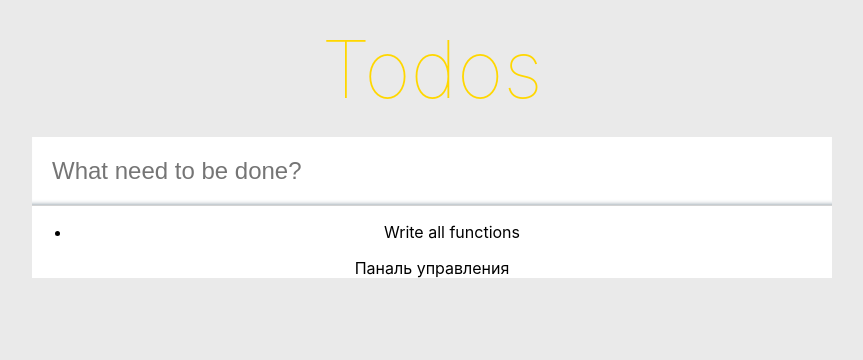
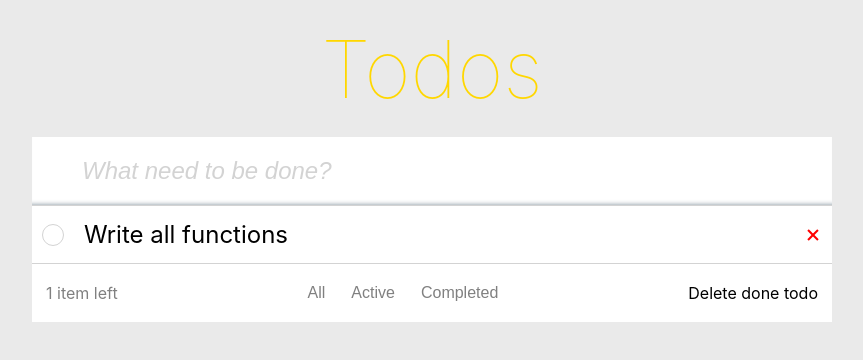
Before and after one commit to Magusest/mindbox_todos, a React (Create React App) app: page / in a window 1280 px wide. Shown: the top 360 px of the page, without its empty margins (208-1071 px from the left). Built offline with nearby package versions, Linux system fonts and the light colour scheme.

Commit message:
Add control bar

```diff
--- a/package.json
+++ b/package.json
@@ -10,6 +10,7 @@
     "@types/node": "^16.18.48",
     "@types/react": "^18.2.21",
     "@types/react-dom": "^18.2.7",
+    "nanoid": "^4.0.2",
     "react": "^18.2.0",
     "react-dom": "^18.2.0",
     "react-scripts": "5.0.1",
--- /dev/null
+++ b/src/components/controlBar/controlBar.module.scss
@@ -0,0 +1,36 @@
+.controlBar {
+    display: flex;
+    justify-content: space-between;
+    align-items: center;
+    padding: 14px;
+
+    .counter {
+        margin: 0;
+        color: #808080;
+        font-size: 16px;
+    }
+
+    .filters {
+        list-style: none;
+        margin: 0;
+        padding: 0;
+        display: flex;
+        gap: 14px;
+
+        button {
+            color: #808080;
+            font-size: 16px;
+            text-transform: capitalize;
+            padding: 6px;
+            background-color: transparent;
+            border: none;
+            cursor: pointer;
+            transition: 0.5s;
+            // border:   1px solid #ffd700;
+        }
+
+        button:hover {
+            text-shadow: #ffd700 1px 0 10px;
+        }
+    }
+}
--- /dev/null
+++ b/src/components/controlBar/controlBar.tsx
@@ -0,0 +1,38 @@
+import { todoType } from "../../types/todoType";
+import { filters } from "../../utils/const";
+import { plural } from "../../utils/plural"
+import styles from './controlBar.module.scss'
+
+type Props = {
+    todos: todoType[];
+    changeFilter: (filter: string) => void;
+}
+
+function getItemsCoutText(count: number) {
+    const pluralRules = plural.select(count);
+    switch(pluralRules) {
+        case 'one':
+            return `${count} item left`
+        default:
+            return `${count} items left`
+    }
+}
+
+export default function ControlBar({todos, changeFilter}: Props) {
+    const itemCountText = getItemsCoutText(todos.length)
+
+    return(
+        <div className={styles.controlBar}>
+            <p className={styles.counter}>{itemCountText}</p>
+            <ul className={styles.filters}>
+                {filters.map(
+                    filter =>
+                        <li key={filter}>
+                            <button onClick={() => changeFilter(filter)}>{filter}</button>
+                        </li>
+                )}
+            </ul>
+            <div>Delete done todo</div>
+        </div>
+    )
+}
--- a/src/components/main/main.tsx
+++ b/src/components/main/main.tsx
@@ -2,31 +2,64 @@ import { useState } from "react"
 import { todoMocks } from "../../mocks/todoMocks"
 import { todoType } from "../../types/todoType"
 import TodoForm from "../todoForm/todoForm";
+import TodosList from "../todosList/todosList";
+import { nanoid } from 'nanoid'
 import styles from './main.module.scss'
+import ControlBar from "../controlBar/controlBar";
+import { filters } from "../../utils/const";
 
 export default function Main() {
     const [todos, setTodos] = useState<todoType[]>(todoMocks);
+    const [activeFilter, setActiveFilter] = useState(filters[0]);
 
     const addTodo = (todo: string) => {
         setTodos([
             ...todos,
-            {id: '2', content: todo, isDone: false}
+            {id: nanoid(), content: todo, isComplete: false}
         ])
+    };
+
+    const deleteTodo = (id: string) => {
+        setTodos(
+            todos.filter(todo => todo.id !== id)
+        )
+    };
+
+    const toggleIsDone = (id: string) => {
+        setTodos(
+            todos.map((todo) =>
+                todo.id === id ? {...todo, isComplete: !todo.isComplete} : todo
+            )
+        )
+    };
+
+    const changeFilter = (filter: string) => {
+        setActiveFilter(filter)
+        console.log(activeFilter)
+        switch(activeFilter) {
+            case 'active':
+                const activeTodos = setTodos(todos.filter(todo => todo.isComplete === false))
+                return activeTodos
+            case 'completed':
+                const completedTodos = setTodos(todos.filter(todo => todo.isComplete !== false))
+                return completedTodos
+            default:
+                return todos
+        }
     }
 
     return(
         <main className={styles.main}>
-            <TodoForm addTodo={addTodo}/>
-            <div>
-                <ul>
-                    {todos.map((todo) => (
-                        <li key={todo.id}>
-                            <p>{todo.content}</p>
-                        </li>
-                    ))}
-                </ul>
-            </div>
-            <div>Паналь управления</div>
+            <TodoForm
+                addTodo={addTodo}
+            />
+            <TodosList
+                todos={todos}
+                toggleIsDone={toggleIsDone}
+                deleteTodo={deleteTodo}
+                activeFilter={activeFilter}
+            />
+            <ControlBar todos={todos} changeFilter={changeFilter}/>
         </main>
     )
 }
--- a/src/components/todoForm/todoForm.module.scss
+++ b/src/components/todoForm/todoForm.module.scss
@@ -5,6 +5,7 @@
         box-sizing: border-box;
         width: 100%;
         padding: 20px;
+        padding-left: 50px;
         border: none;
         border-bottom: 1px solid #d3d3d3;
         box-shadow: 0px -5px 5px -5px rgba(34, 60, 80, 0.6) inset;
@@ -12,6 +13,11 @@
         outline: none;
         transition: 0.5s;
 
+        &::placeholder {
+            color: #d3d3d3;
+            font-style: italic;
+        }
+
         &:hover,
         &:focus {
             box-shadow: 0px -9px 5px -5px rgba(34, 60, 80, 0.6) inset;
--- /dev/null
+++ b/src/components/todosList/todosList.module.scss
@@ -0,0 +1,98 @@
+.todosList {
+    list-style: none;
+    text-align: left;
+    margin: 0;
+    padding: 0;
+}
+
+.todoItem {
+    display: flex;
+    align-items: center;
+    gap: 20px;
+    padding: 14px 10px;
+    border-bottom: 1px solid #d3d3d3;
+    cursor: pointer;
+    transition: 0.5s;
+
+    p {
+        margin: 0;
+        font-size: 24px;
+    }
+
+    .customCheckbox {
+        position: relative;
+        min-width: 20px;
+        min-height: 20px;
+        border: 1px solid #d3d3d3;
+        border-radius: 50%;
+        transition: 0.5s;
+
+        &:hover {
+            box-shadow: 0px 0px 10px 2px rgb(211, 211, 211, 0.9);
+        }
+    }
+
+    .deleteButton {
+        position: relative;
+        margin-left: auto;
+        min-width: 20px;
+        min-height: 20px;
+        border-radius: 50%;
+        transition: 0.5s;
+
+        &::before,
+        &::after {
+            position: absolute;
+            content: "";
+            top: 47%;
+            left: 18%;
+            transform: translate(-50%, -50%);
+            min-width: 14px;
+            min-height: 2px;
+            background-color: #ff0000;
+        }
+
+        &::before {
+            transform: rotate(45deg);
+        }
+
+        &::after {
+            transform: rotate(-45deg);
+        }
+
+        &:hover {
+            box-shadow: 0px 0px 10px 2px rgb(255, 0, 0, 0.5) inset;
+        }
+    }
+
+    &:hover {
+        box-shadow: 0px -5px 5px -5px rgba(34, 60, 80, 0.6) inset;
+    }
+}
+
+.doneTodoItem {
+    p {
+        text-decoration-line: line-through;
+        color: #d3d3d3;
+    }
+
+    .customCheckbox {
+        border-color: #008000;
+
+        &::after {
+            position: absolute;
+            top: 50%;
+            left: 50%;
+            transform: translate(-50%, -50%) rotate(45deg);
+            content: "";
+            width: 5px;
+            height: 10px;
+            border-right: 2px solid #008000;
+            border-bottom: 2px solid #008000;
+        }
+
+        &:hover {
+            box-shadow: 0px 0px 10px 2px rgb(0, 128, 0, 0.5);
+        }
+    }
+}
--- /dev/null
+++ b/src/components/todosList/todosList.tsx
@@ -0,0 +1,52 @@
+import { todoType } from "../../types/todoType"
+import styles from './todosList.module.scss'
+
+
+type Props = {
+    todos: todoType[];
+    toggleIsDone: (id: string) => void;
+    deleteTodo: (id: string) => void;
+    activeFilter: string;
+}
+
+const getFiltredTodos = (todos: todoType[], filter: string) => {
+    switch(filter) {
+        case 'active':
+            return todos.filter(todo => todo.isComplete === false)
+        case 'completed':
+            return todos.filter(todo => todo.isComplete === true)
+        default:
+            return todos
+    }
+}
+
+export default function TodosList({todos, toggleIsDone, deleteTodo, activeFilter}: Props) {
+    getFiltredTodos(todos, activeFilter);
+
+    return(
+        <ul
+            className={styles.todosList}
+        >
+            {todos.map((todo) => (
+                <li
+                    key={todo.id}
+                >
+                    <div
+                        className={`${styles.todoItem} ${todo.isComplete ? styles.doneTodoItem : null}`}
+                    >
+                        <div
+                            className={styles.customCheckbox}
+                            onClick={() => toggleIsDone(todo.id)}
+                        ></div>
+                        <p>{todo.content}</p>
+                        <div
+                            className={styles.deleteButton}
+                            onClick={() => deleteTodo(todo.id)}
+                        ></div>
+                    </div>
+                </li>
+            ))}
+        </ul>
+
+    )
+}
--- a/src/mocks/todoMocks.ts
+++ b/src/mocks/todoMocks.ts
@@ -1,10 +1,11 @@
 import { todoType } from "../types/todoType";
+import { nanoid } from 'nanoid'
 
 const todoMocks: todoType[] = [
     {
-        id: '',
+        id: nanoid(),
         content: 'Write all functions',
-        isDone: false,
+        isComplete: false,
     },
 ]
 
--- a/src/types/todoType.ts
+++ b/src/types/todoType.ts
@@ -1,5 +1,5 @@
 export type todoType = {
     id: string;
     content: string;
-    isDone: boolean;
+    isComplete: boolean;
 }
--- /dev/null
+++ b/src/utils/const.ts
@@ -0,0 +1,5 @@
+const filters = ['all', 'active', 'completed'];
+
+export {
+    filters,
+}
--- /dev/null
+++ b/src/utils/plural.ts
@@ -0,0 +1 @@
+export const plural = new Intl.PluralRules('eu-US');
```
Also changed, not shown: 1 other file (tests, documents, lock files or other folders).
